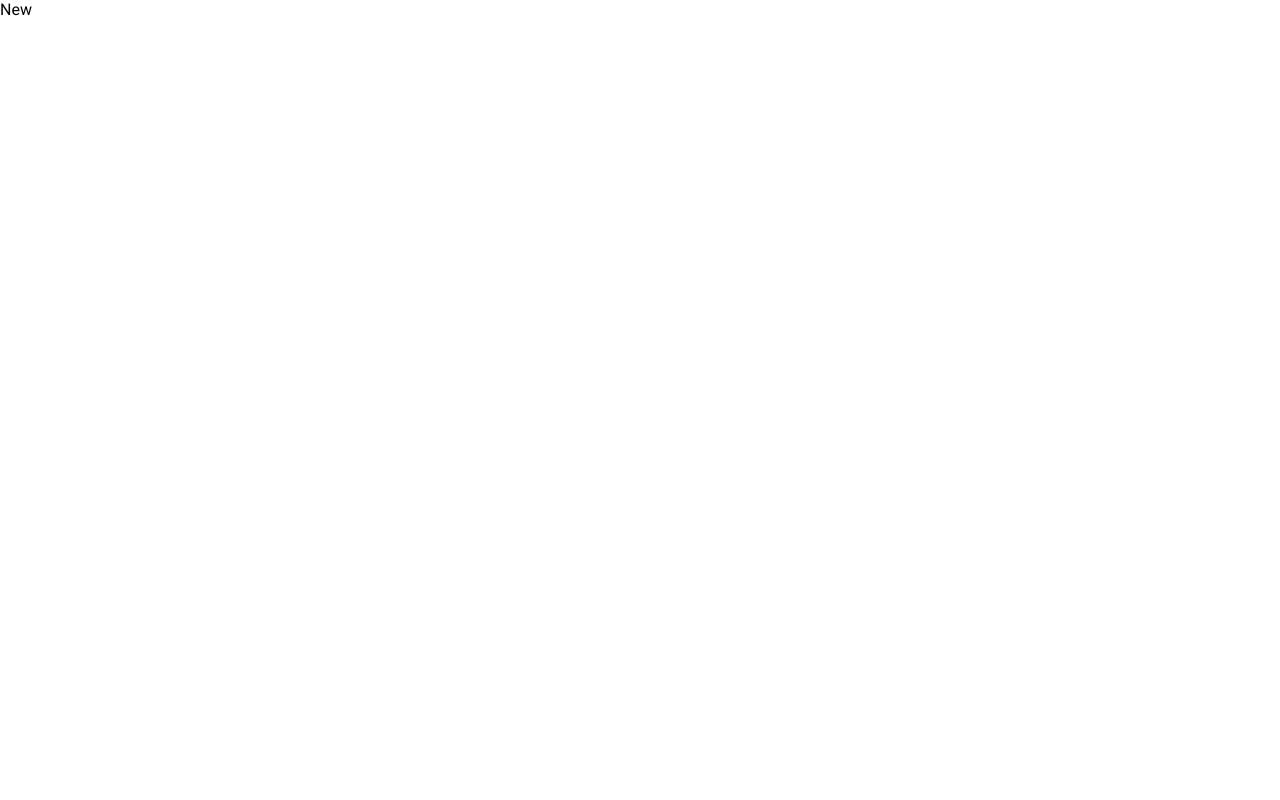
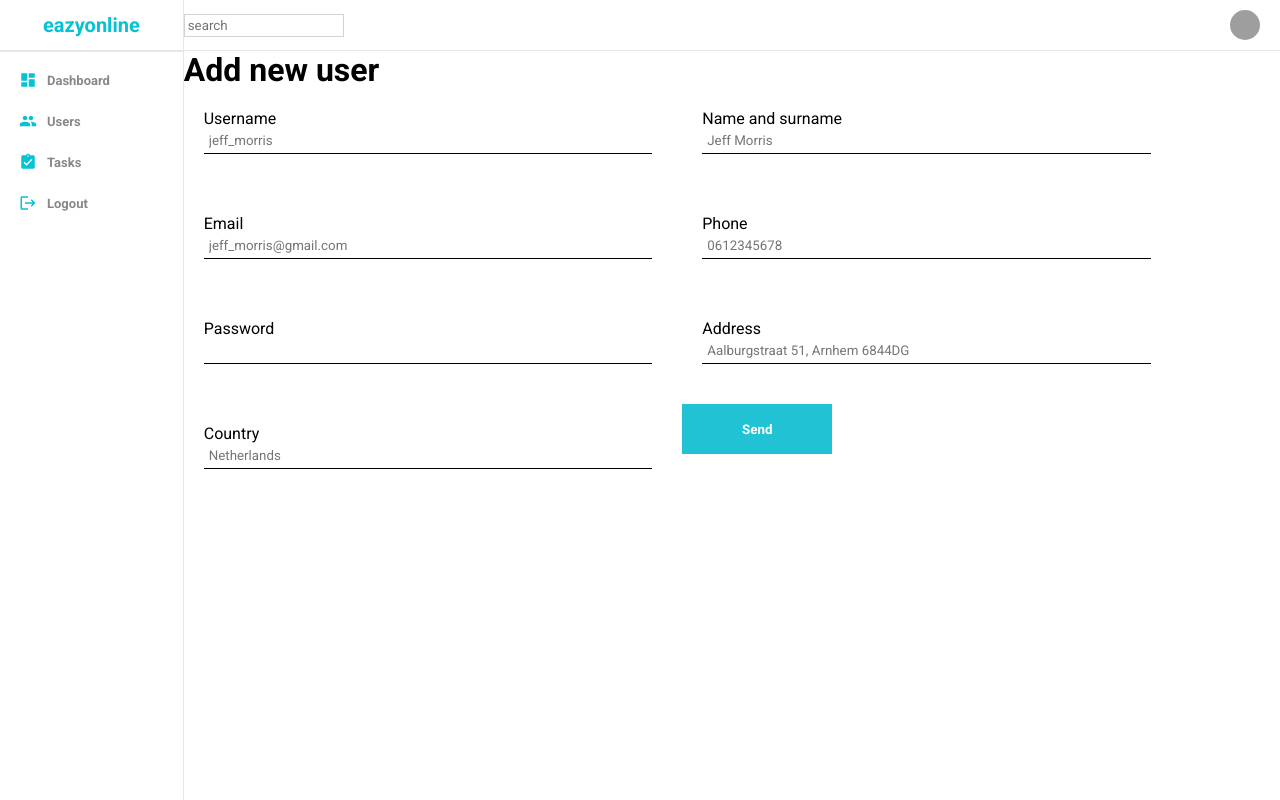
Before and after one commit to valentijnoa/EazyOnline-Takenbeheer-Systeem, a React (Create React App) app: page /users/create in a window 1280 px wide. Built offline with nearby package versions, Linux system fonts and the light colour scheme; grey boxes are pictures that could not be loaded; a web font is replaced by a local one.

Commit message:
style is klaar nu de functies

```diff
--- a/src/App.js
+++ b/src/App.js
@@ -4,6 +4,7 @@
 import List from "./pages/list/List";
 import Single from "./pages/single/Single";
 import Create from "./pages/create/Create";
+import { taskInputs, userInputs } from "./formSource";
 
 function App() {
   return (
@@ -16,12 +17,18 @@
             <Route path="users">
               <Route index element={<List />}></Route>
               <Route path=":userId" element={<Single />}></Route>
-              <Route path="create" element={<Create />}></Route>
+              <Route
+                path="create"
+                element={<Create inputs={userInputs} title="Add new user" />}
+              ></Route>
             </Route>
             <Route path="tasks">
               <Route index element={<List />}></Route>
               <Route path=":taskId" element={<Single />}></Route>
-              <Route path="create" element={<Create />}></Route>
+              <Route
+                path="create"
+                element={<Create inputs={taskInputs} title="Add new task" />}
+              ></Route>
             </Route>
           </Route>
         </Routes>
--- a/src/components/datatable/Datatable.jsx
+++ b/src/components/datatable/Datatable.jsx
@@ -2,18 +2,33 @@
 import "./datatable.scss";
 import { DataGrid } from "@mui/x-data-grid";
 import { userColumns, userRows } from "../../datatableSource";
+import { Link } from "react-router-dom";
+import { useState } from "react";
 
 const Datatable = () => {
+  const [data, setData] = useState(userRows);
+
+  const handleDelete = (id) => {
+    setData(data.filter((item) => item.id !== id));
+  };
+
   const actions = [
     {
       field: "action",
       headerName: "Action",
       width: 200,
-      renderCell: () => {
+      renderCell: (params) => {
         return (
           <div className="cellAction">
-            <div className="viewButton">View</div>
-            <div className="deleteButton">Delete</div>
+            <Link to="/users/placeholder" style={{ textDecoration: "none" }}>
+              <div className="viewButton">View</div>
+            </Link>
+            <div
+              className="deleteButton"
+              onClick={() => handleDelete(params.row.id)}
+            >
+              Delete
+            </div>
           </div>
         );
       },
@@ -21,8 +36,18 @@
   ];
   return (
     <div className="datatable">
+      <div className="datatableTitle">
+        Add new user
+        <Link
+          to="/users/create"
+          style={{ textDecoration: "none" }}
+          className="createLink"
+        >
+          Add New
+        </Link>
+      </div>
       <DataGrid
-        rows={userRows}
+        rows={data}
         columns={userColumns.concat(actions)}
         initialState={{
           pagination: {
--- a/src/components/datatable/datatable.scss
+++ b/src/components/datatable/datatable.scss
@@ -1,6 +1,19 @@
 .datatable {
   height: 600px;
   padding: 20px;
+
+  .datatableTitle {
+    width: 100%;
+    font-size: 20px;
+    margin-bottom: 20px;
+    display: flex;
+    align-items: center;
+    justify-content: space-between;
+
+    .createLink {
+      color: rgb(0, 170, 0);
+    }
+  }
 
   .cellWithImg {
     display: flex;
@@ -23,10 +36,19 @@
     .viewButton {
       padding: 2px 5px;
       color: green;
+
+      &:hover {
+        background-color: rgba(0, 128, 0, 0.212);
+      }
     }
     .deleteButton {
       padding: 2px 5px;
       color: crimson;
+      cursor: pointer;
+
+      &:hover {
+        background-color: rgba(220, 20, 60, 0.212);
+      }
     }
   }
 }
--- a/src/components/sidebar/sidebar.jsx
+++ b/src/components/sidebar/sidebar.jsx
@@ -4,28 +4,37 @@
 import PeopleIcon from "@mui/icons-material/People";
 import AssignmentTurnedInIcon from "@mui/icons-material/AssignmentTurnedIn";
 import LogoutIcon from "@mui/icons-material/Logout";
+import { Link } from "react-router-dom";
 
 const Sidebar = () => {
   return (
     <div className="sidebar">
       <div className="top">
+        <Link to="/" style={{ textDecoration: "none" }}>
           <span className="logo">eazyonline</span>
+        </Link>
       </div>
       <hr />
       <div className="center">
         <ul>
+          <Link to="/" style={{ textDecoration: "none" }}>
             <li>
               <DashboardIcon className="icons" />
               <span>Dashboard</span>
             </li>
+          </Link>
+          <Link to="/users" style={{ textDecoration: "none" }}>
             <li>
               <PeopleIcon className="icons" />
               <span>Users</span>
             </li>
+          </Link>
+          <Link to="/tasks" style={{ textDecoration: "none" }}>
             <li>
               <AssignmentTurnedInIcon className="icons" />
               <span>Tasks</span>
             </li>
+          </Link>
           <li>
             <LogoutIcon className="icons" />
             <span>Logout</span>
--- a/src/components/sidebar/sidebar.scss
+++ b/src/components/sidebar/sidebar.scss
@@ -36,13 +36,13 @@
       padding: 4px;
       cursor: pointer;
 
-      &:hover {
-        color: #06c2d4;
-      }
-
       .icons {
         color: #06c2d4;
         font-size: 18px;
+      }
+
+      &:hover {
+        background-color: #06c3d41c;
       }
 
       span {
@@ -50,6 +50,10 @@
         font-weight: 600;
         color: #888;
         margin-left: 10px;
+
+        &:hover {
+          color: #06c2d4;
+        }
       }
     }
   }
--- /dev/null
+++ b/src/formSource.js
@@ -0,0 +1,76 @@
+export const userInputs = [
+  {
+    id: 1,
+    label: "Username",
+    type: "text",
+    placeholder: "jeff_morris",
+  },
+  {
+    id: 2,
+    label: "Name and surname",
+    type: "text",
+    placeholder: "Jeff Morris",
+  },
+  {
+    id: 3,
+    label: "Email",
+    type: "mail",
+    placeholder: "jeff_morris@gmail.com",
+  },
+  {
+    id: 4,
+    label: "Phone",
+    type: "text",
+    placeholder: "0612345678",
+  },
+  {
+    id: 5,
+    label: "Password",
+    type: "password",
+  },
+  {
+    id: 6,
+    label: "Address",
+    type: "text",
+    placeholder: "Aalburgstraat 51, Arnhem 6844DG",
+  },
+  {
+    id: 7,
+    label: "Country",
+    type: "text",
+    placeholder: "Netherlands",
+  },
+];
+
+export const taskInputs = [
+  {
+    id: 1,
+    label: "Title",
+    type: "text",
+    placeholder: "task1",
+  },
+  {
+    id: 2,
+    label: "Description",
+    type: "text",
+    placeholder: "Description",
+  },
+  {
+    id: 3,
+    label: "Category",
+    type: "text",
+    placeholder: "Tasks",
+  },
+  {
+    id: 4,
+    label: "taskID",
+    type: "text",
+    placeholder: "100",
+  },
+  {
+    id: 5,
+    label: "User",
+    type: "text",
+    placeholder: "Jeff",
+  },
+];
--- a/src/pages/create/Create.jsx
+++ b/src/pages/create/Create.jsx
@@ -1,8 +1,32 @@
-import React from "react";
 import "./create.scss";
+import Sidebar from "../../components/sidebar/Sidebar";
+import Navbar from "../../components/navbar/Navbar";
 
-const Create = () => {
-  return <div>New</div>;
+const New = ({ inputs, title }) => {
+  return (
+    <div className="create">
+      <Sidebar />
+      <div className="createContainer">
+        <Navbar />
+        <div className="top">
+          <h1>{title}</h1>
+        </div>
+        <div className="bottom">
+          <div className="right">
+            <form>
+              {inputs.map((input) => (
+                <div className="formInput" key={input.id}>
+                  <label>{input.label}</label>
+                  <input type={input.type} placeholder={input.placeholder} />
+                </div>
+              ))}
+              <button>Send</button>
+            </form>
+          </div>
+        </div>
+      </div>
+    </div>
+  );
 };
 
-export default Create;
+export default New;
--- a/src/pages/create/create.scss
+++ b/src/pages/create/create.scss
@@ -0,0 +1,40 @@
+.create {
+  width: 100%;
+  display: flex;
+
+  .createContainer {
+    flex: 6;
+  }
+
+  .createTop {
+    margin: 20px;
+  }
+
+  form {
+    display: flex;
+    flex-wrap: wrap;
+    gap: 20px;
+
+    .formInput {
+      width: 40%;
+      margin: 20px;
+
+      input {
+        width: 100%;
+        padding: 5px;
+        border: none;
+        border-bottom: 1px solid;
+      }
+    }
+    button {
+      width: 150px;
+      height: 50px;
+      padding: 10px;
+      background-color: #21c2d3;
+      color: white;
+      border: none;
+      cursor: pointer;
+      font-weight: bold;
+    }
+  }
+}
```
Lines whose indentation alone changed are shown as unchanged.
